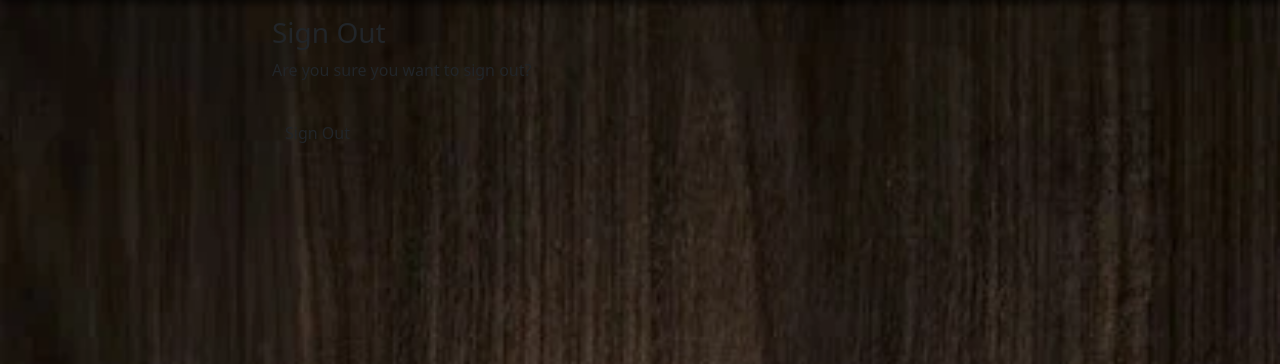
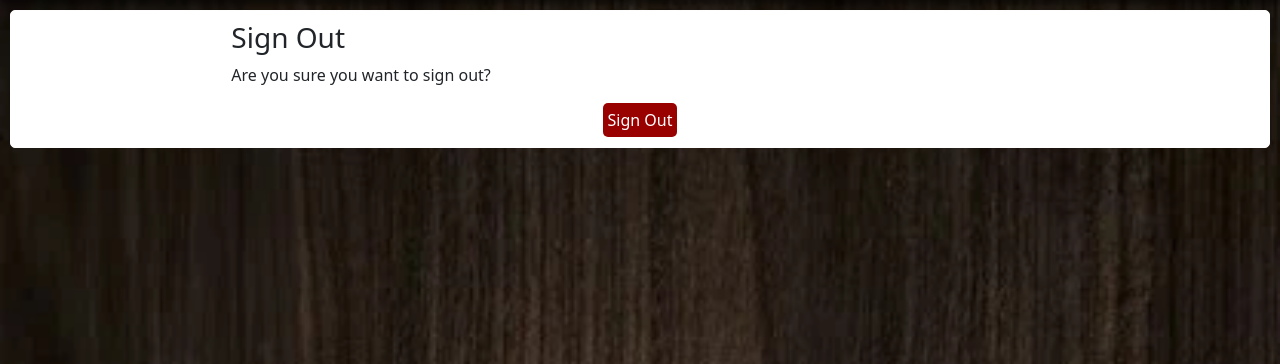
Before and after one commit to MeganOtton/BookNook, a Django app: template templates/account/logout.html in a window 1280 px wide. Shown: the part 56-420 px from the top of the page. Run offline with Django 3.2, Linux system fonts and the light colour scheme; the template is opened without the code that fills it: most values are stand-ins (such as "Sample title", 1, 10 or a date in 2020).

Commit message:
[HTML, CSS] Logout page Styles ADD

```diff
--- a/static/css/style.css
+++ b/static/css/style.css
@@ -236,3 +236,37 @@ body {
     border-color: var(--ribbon-red) !important;
     border-radius: 1rem ;
 }
+
+/* Logout.html */
+/* BorderBox */
+.container-logout {
+    background-color: white;
+    border: 1px solid white;
+    border-radius: 5px;
+
+    margin-top: 10px;
+    margin-left: 10px;
+    margin-right: 10px;
+
+    padding-top: 10px;
+    padding-bottom: 10px;
+    padding-left: 10px;
+    padding-right: 10px;
+
+    display: flex;
+    flex-direction: column
+}
+
+.signout {
+    background-color: var(--ribbon-red);
+    color: white;
+    border: none;
+    border-radius: 5px;
+    padding: 5px;
+    justify-content: center;
+}
+
+.logoutbutton {
+    display: flex;
+    justify-content: center;
+}
--- a/templates/account/logout.html
+++ b/templates/account/logout.html
@@ -5,23 +5,22 @@
 {% block head_title %}{% trans "Sign Out" %}{% endblock %}
 
 {% block content %}
-<div class="container">
+<div class="container-logout">
     <div class="row">
-        <div class="col-md-8 mt-3 offset-md-2">
+        <div class="col-md-8 offset-md-2">
             <h3>{% trans "Sign Out" %}</h3>
 
             <p>{% trans 'Are you sure you want to sign out?' %}</p>
         </div>
     </div>
     <div class="row">
-        <div class="col-md-8 mt-3 offset-md-2">
-
-            <form method="post" action="{% url 'account_logout' %}">
-                {% csrf_token %}
-                {% if redirect_field_value %}
-                <input type="hidden" name="{{ redirect_field_name }}" value="{{ redirect_field_value }}" />
-                {% endif %}
-                <button class="btn btn-signup right" type="submit">{% trans 'Sign Out' %}</button>
+        <div class="col-md-8 offset-md-2">
+            <form method="post" action="{% url 'account_logout' %}" class="logoutbutton">
+              {% csrf_token %}
+              {% if redirect_field_value %}
+              <input type="hidden" name="{{ redirect_field_name }}" value="{{ redirect_field_value }}" />
+              {% endif %}
+              <button class="btn btn-signup signout" type="submit">{% trans 'Sign Out' %}</button>
             </form>
         </div>
     </div>
```
